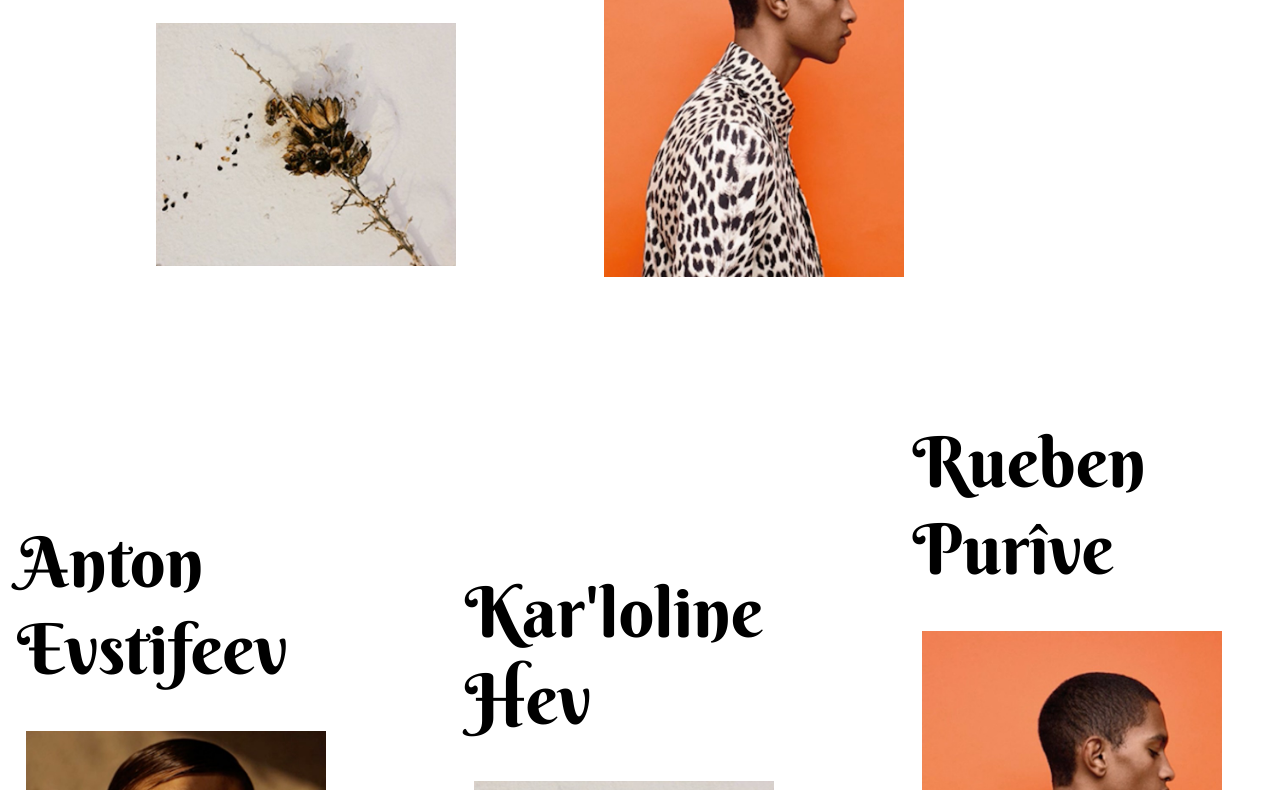
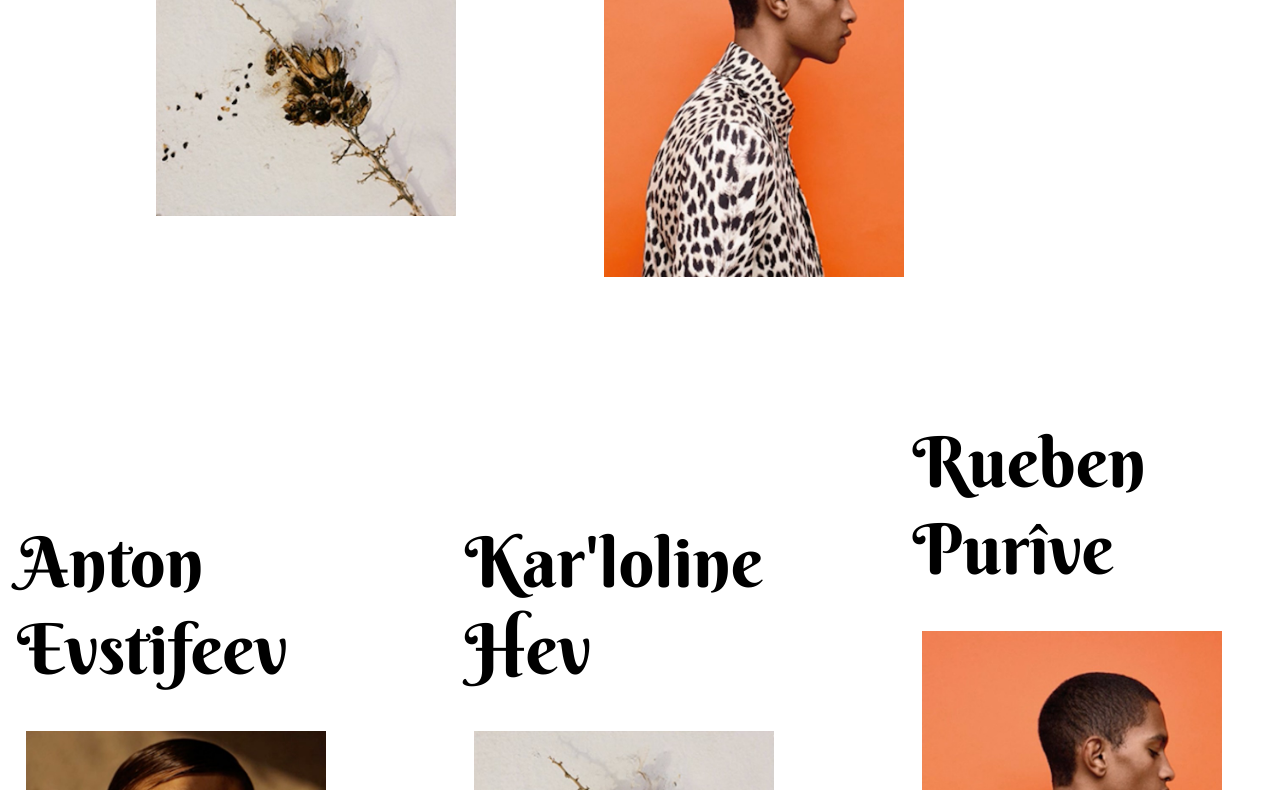
Before and after one commit to techbyivan/dribbble_project, a plain HTML site: page html/index.html in a window 1280 px wide. Shown: the part 457-1247 px from the top of the page. Drawn offline with nearby package versions, Linux system fonts and the light colour scheme.

Commit message:
Fixed reponsive design

```diff
--- a/css/style.css
+++ b/css/style.css
@@ -105,7 +105,8 @@
 }
 
 .flexbox-item-1 {
-	height: 400px;
+	height: 500px;
+
 }
 
 .flexbox-item-2 {
@@ -119,7 +120,7 @@
 	font-family: "Berkshire Swash", cursive;
 	background-color: white;
 	font-size: 70px;
+	padding-top: 50px;
 	padding-bottom: 30px;
-	padding-top: 50px
 
 }
```
